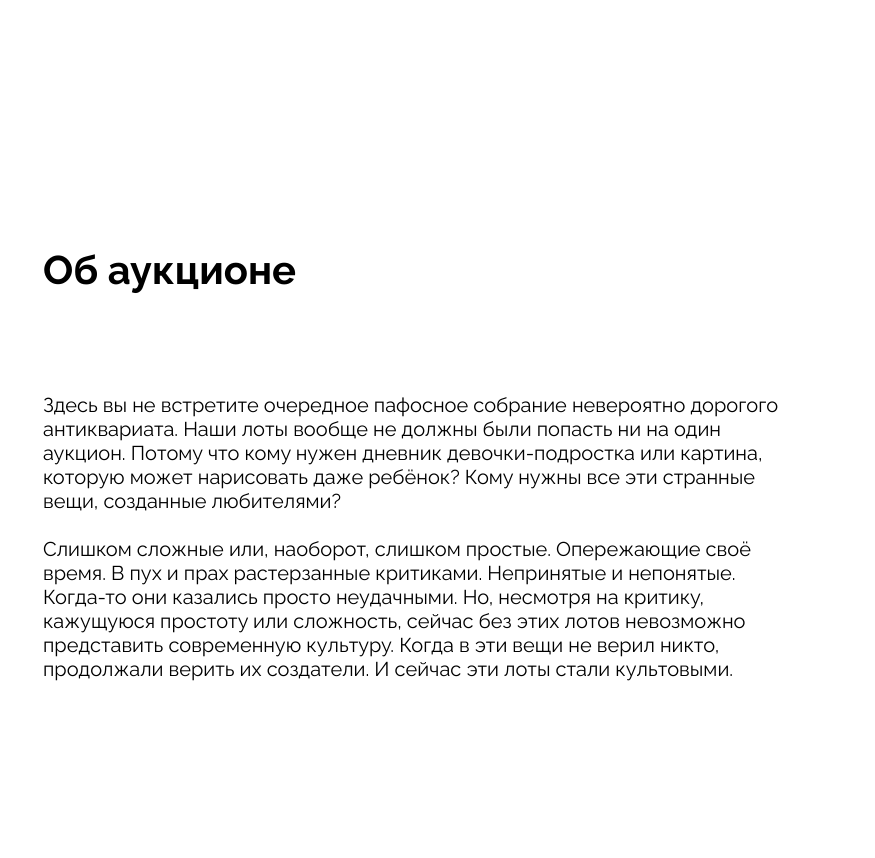
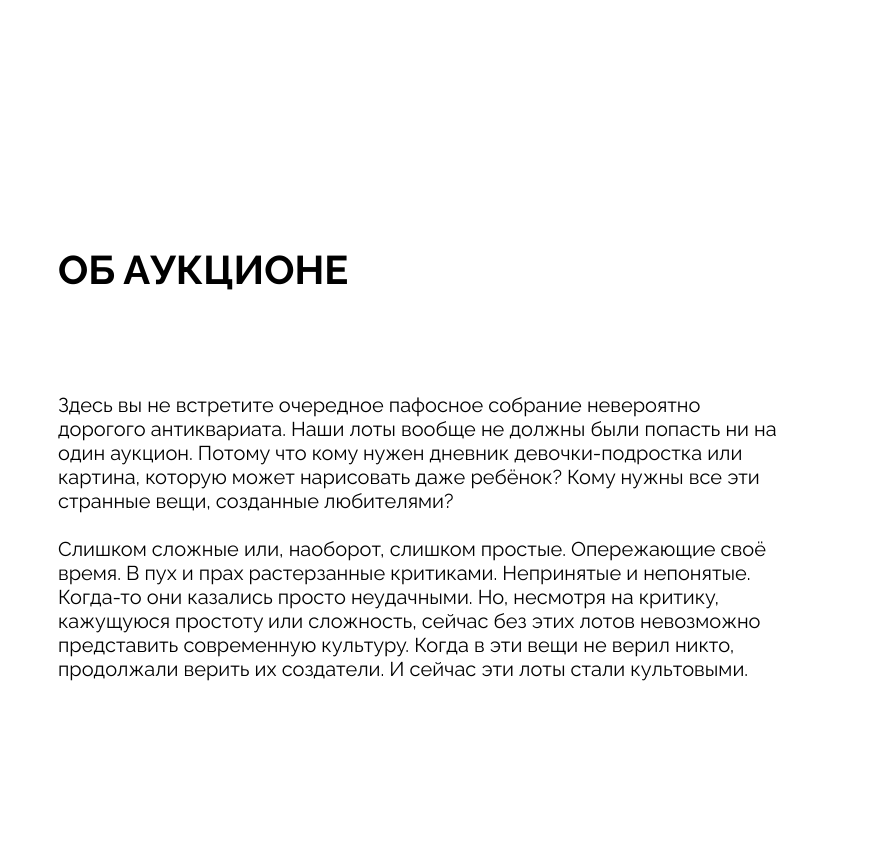
Before and after one commit to galyatvasilevna/ono-tebe-nado-ad, a plain HTML site: page index.html in a window 1280 px wide. Shown: the part 1956-2814 px from the top of the page, 405-1280 px from the left. Drawn offline with Linux system fonts and the light colour scheme.

Commit message:
об аукционе

```diff
--- a/index.html
+++ b/index.html
@@ -108,7 +108,7 @@
           />
         </div>
         <div>
-          <h2 class="about__title">Об аукционе</h2>
+          <h2 class="about__title">ОБ АУКЦИОНЕ</h2>
           <div>
             <p class="about__text text-start">
               Здесь вы не встретите очередное пафосное собрание невероятно
--- a/styles/style.css
+++ b/styles/style.css
@@ -141,7 +141,7 @@
     font-size: 40px;
     line-height: 100%;
     font-weight: 700;
-    padding: 180px 40px 27px 0;
+    padding: 180px 0 27px 40px;
 }
 
 .card_type_film {
@@ -220,16 +220,18 @@
     line-height: 100%;
     font-weight: 700;
     padding-top: 133px;
+    padding-left: 15px;
 }
 
 .about__text {
     font-size: 20px;
     line-height: 24px;
     font-weight: 400;
+    padding-left: 15px;
 }
 
 .text-start {
-    padding: 103px 5px 24px 0;
+    padding: 103px 5px 24px 15px;
 }
 
 .footer {
```
